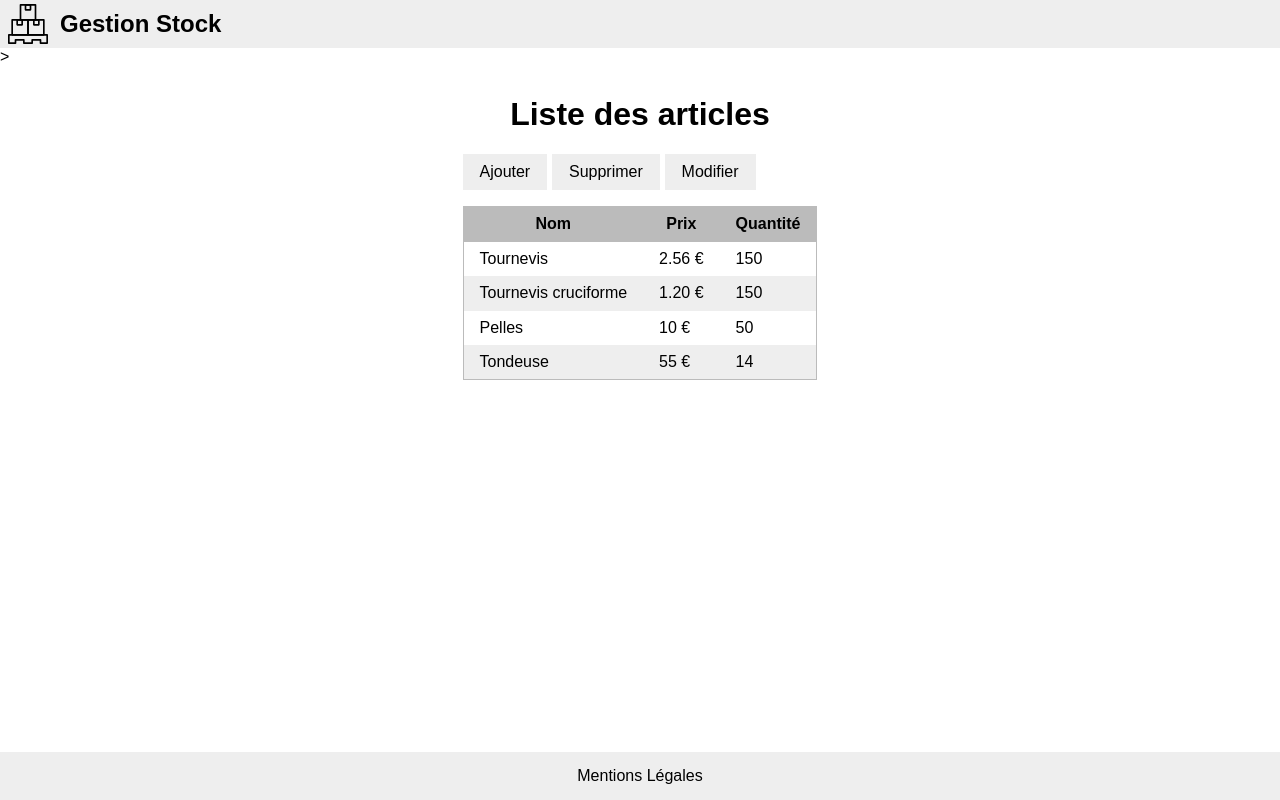
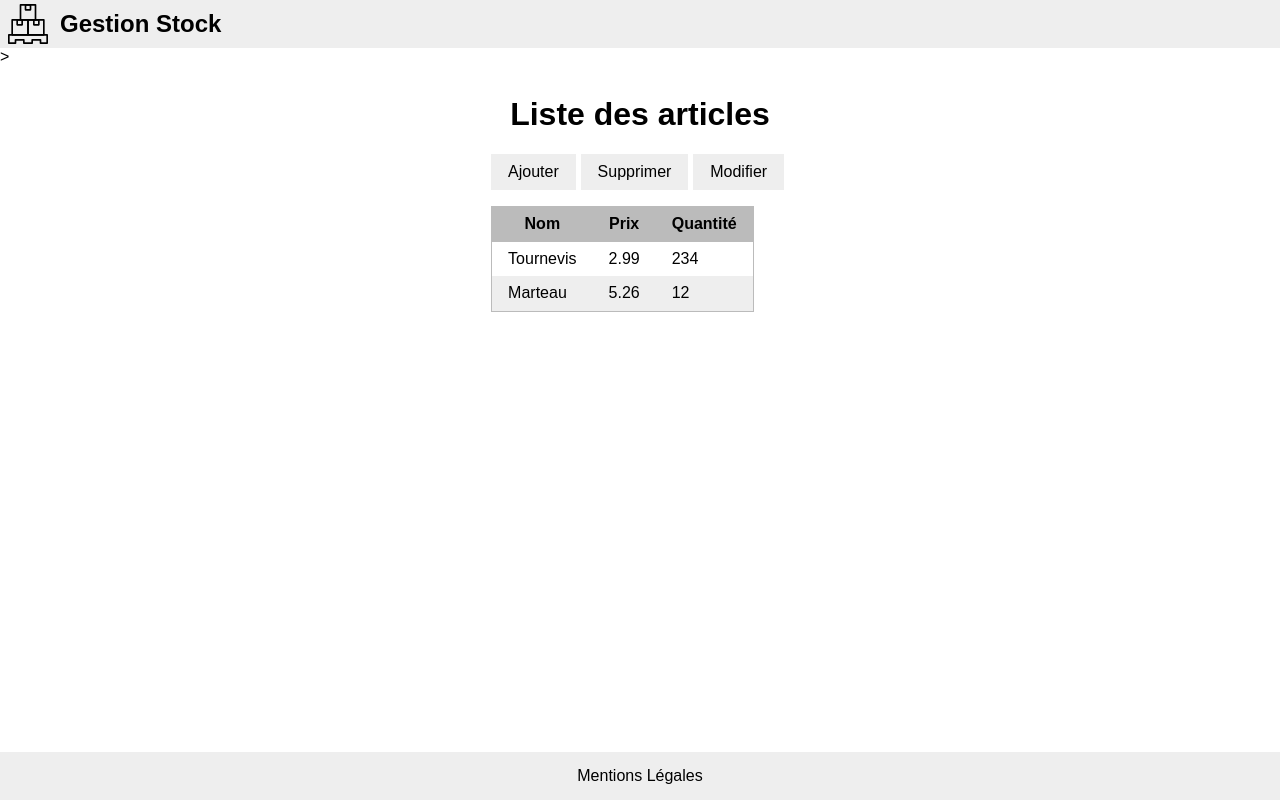
Before and after one commit to Sebastiensz/fuj-juin-2021, an Angular app in the folder front/: page /stock in a window 1280 px wide. Built offline with nearby package versions, Linux system fonts and the light colour scheme.

Commit message:
dev: article read from component

```diff
--- a/front/src/app/stock/stock.component.html
+++ b/front/src/app/stock/stock.component.html
@@ -15,25 +15,10 @@
         </tr>
       </thead>
       <tbody>
-        <tr>
-          <td class="name">Tournevis</td>
-          <td class="price">2.56 €</td>
-          <td class="qty">150</td>
-        </tr>
-        <tr>
-          <td class="name">Tournevis cruciforme</td>
-          <td class="price">1.20 €</td>
-          <td class="qty">150</td>
-        </tr>
-        <tr>
-          <td class="name">Pelles</td>
-          <td class="price">10 €</td>
-          <td class="qty">50</td>
-        </tr>
-        <tr>
-          <td class="name">Tondeuse</td>
-          <td class="price">55 €</td>
-          <td class="qty">14</td>
+        <tr *ngFor="let a of articles">
+          <td class="name">{{ a.name }}</td>
+          <td class="price">{{ a.price }}</td>
+          <td class="qty">{{ a.qty }}</td>
         </tr>
       </tbody>
     </table>
--- a/front/src/app/stock/stock.component.ts
+++ b/front/src/app/stock/stock.component.ts
@@ -3,13 +3,15 @@ import { Component, OnInit } from '@angular/core';
 @Component({
   selector: 'app-stock',
   templateUrl: './stock.component.html',
-  styleUrls: ['./stock.component.scss']
+  styleUrls: ['./stock.component.scss'],
 })
 export class StockComponent implements OnInit {
+  articles = [
+    { name: 'Tournevis', price: 2.99, qty: 234 },
+    { name: 'Marteau', price: 5.26, qty: 12 },
+  ];
 
-  constructor() { }
+  constructor() {}
 
-  ngOnInit(): void {
-  }
-
+  ngOnInit(): void {}
 }
--- a/front/src/styles.scss
+++ b/front/src/styles.scss
@@ -75,4 +75,7 @@ form {
     padding: 0.5em 1em;
     width: 100%;
   }
+  button {
+    margin-top: 2em;
+  }
 }
```
